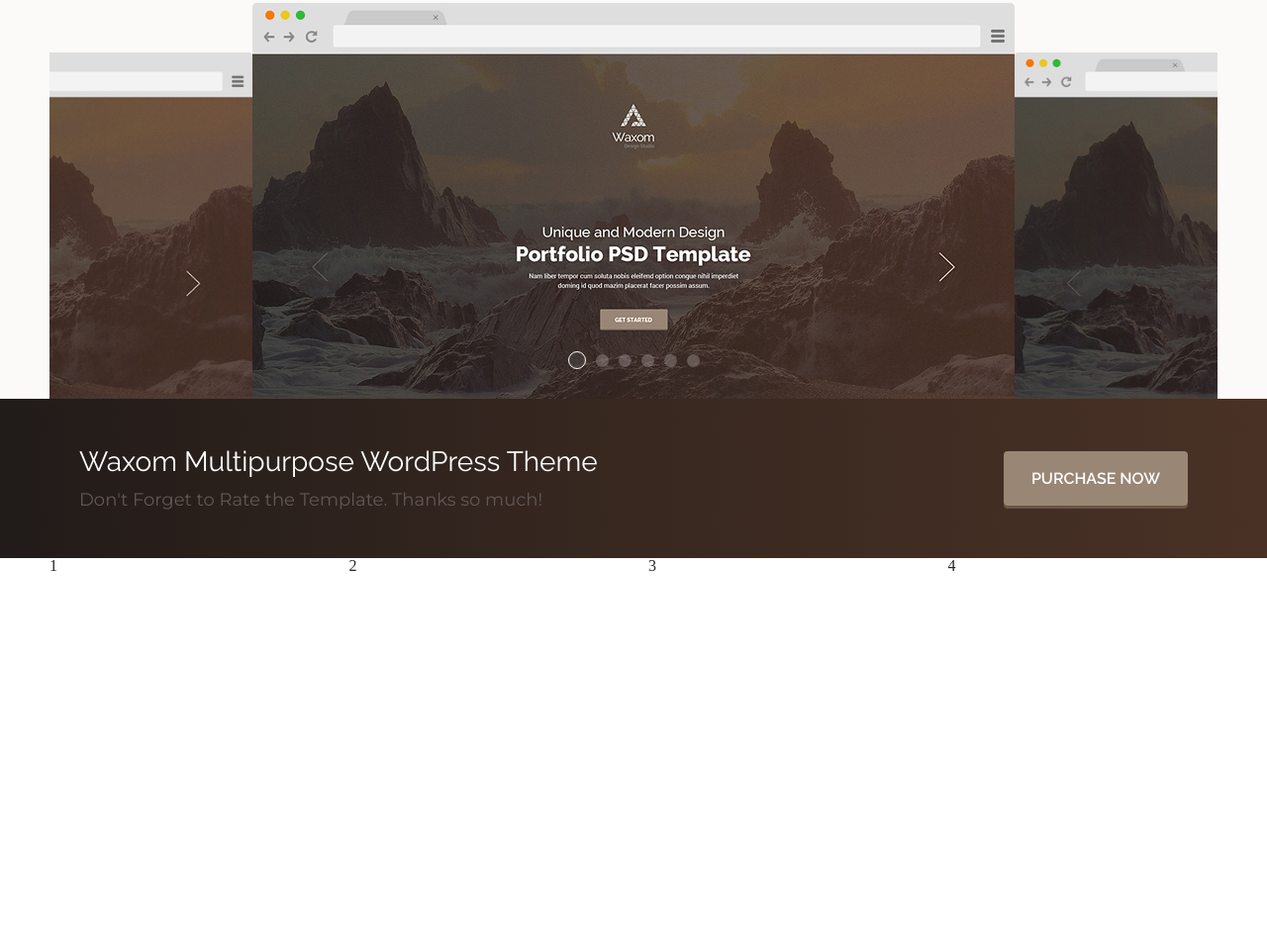
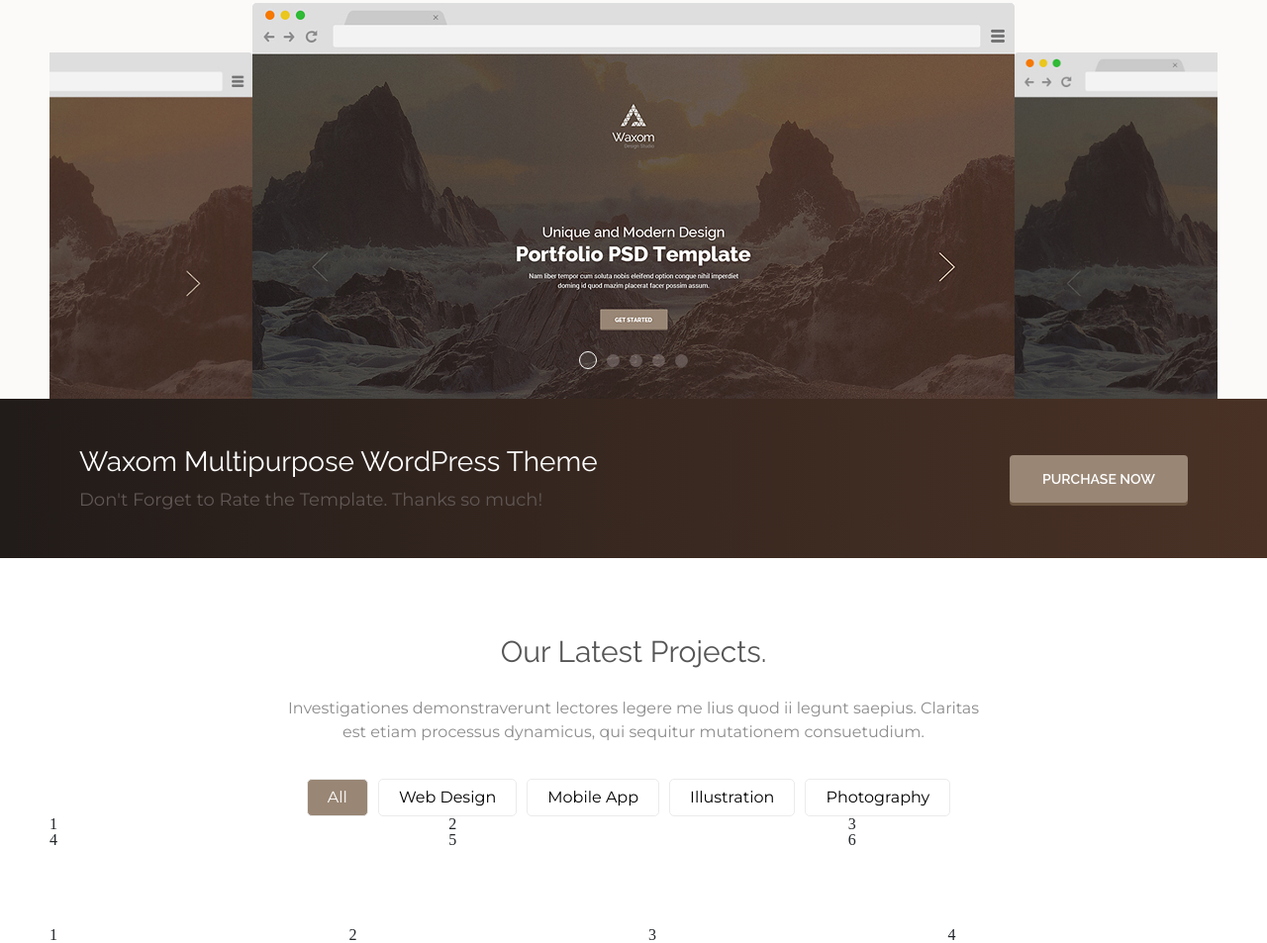
Before and after one commit to ilkovwork/portfolio, a plain HTML site: page project3/index.html in a window 1280 px wide. Shown: the part 1414-2367 px from the top of the page at 99% size. Before the commit the page ends 1994 px from the top, so only its background shows below. Drawn offline with nearby package versions, Linux system fonts and the light colour scheme.

Commit message:
add block project to project3

```diff
--- a/project3/index.html
+++ b/project3/index.html
@@ -83,7 +83,7 @@
             <p>Nam liber tempor cum soluta nobis eleifend option congue nihil imperdiet doming id quod mazim placerat
               facer possim assum.</p>
           </div>
-          <div class="slider__item-btn">
+          <div class="slider__item-btn d-flex justify-content-center">
             <a href="#">Get Started</a>
           </div>
         </div>
@@ -105,7 +105,7 @@
             <p>Nam liber tempor cum soluta nobis eleifend option congue nihil imperdiet doming id quod mazim placerat
               facer possim assum.</p>
           </div>
-          <div class="slider__item-btn">
+          <div class="slider__item-btn d-flex justify-content-center">
             <a href="#">Get Started</a>
           </div>
         </div>
@@ -127,7 +127,7 @@
             <p>Nam liber tempor cum soluta nobis eleifend option congue nihil imperdiet doming id quod mazim placerat
               facer possim assum.</p>
           </div>
-          <div class="slider__item-btn">
+          <div class="slider__item-btn d-flex justify-content-center">
             <a href="#">Get Started</a>
           </div>
         </div>
@@ -186,11 +186,14 @@
       <div class="wrapper">
         <section class="realization">
           <div class="row">
-          <div class="realization__title col-12"><p>Waxom is Realization of your Ideas.</p></div>
-          <div class="realization__subtitle col-12"><p> Investigationes demonstraverunt lectores legere me lius quod ii legunt
-            saepius. Claritas est etiam processus dynamicus, qui sequitur mutationem consuetudium.</p></div>
+            <div class="realization__title col-12">
+              <h2>Waxom is Realization of your Ideas.</h2>
+            </div>
+            <div class="realization__subtitle col-12">
+              <p> Investigationes demonstraverunt lectores legere me lius quod ii legunt
+                saepius. Claritas est etiam processus dynamicus, qui sequitur mutationem consuetudium.</p>
+            </div>
             <div class="slider-theme col-12">
-            <img src="images/slider_two_1.jpg" alt='img'>
               <img src="images/slider_two_1.jpg" alt='img'>
               <img src="images/slider_two_1.jpg" alt='img'>
               <img src="images/slider_two_1.jpg" alt='img'>
@@ -213,12 +216,48 @@
               <div class="text__subtitle">Don't Forget to Rate the Template. Thanks so much!</div>
 
             </div>
-        <div class="btn-now col-md-6"><a href="#">Purchase Now</a></div>
+            <div class="btn-now col-md-6 d-flex justify-content-end align-items-center"><a href="#">Purchase Now</a>
             </div>
           </div>
         </div>
       </div>
     </div>
+  </div>
+
+
+  <div class="container-content">
+    <div class="wrapper">
+      <section class="project">
+        <div class="row">
+          <div class="project__title col-12">
+            <h2>Our Latest Projects.</h2>
+          </div>
+          <div class="project__subtitle col-12">
+            <p> Investigationes demonstraverunt lectores legere me lius quod ii legunt saepius.
+              Claritas est etiam processus dynamicus, qui sequitur mutationem consuetudium.</p>
+          </div>
+          <div class="tabs col-12">
+            <ul>
+              <li class="active">All</li>
+              <li>Web Design</li>
+              <li>Mobile App</li>
+              <li>Illustration</li>
+              <li>Photography</li>
+            </ul>
+            <div class="row">
+              <div class="tabs__item col-md-4">1</div>
+              <div class="tabs__item col-md-4">2</div>
+              <div class="tabs__item col-md-4">3</div>
+              <div class="tabs__item col-md-4">4</div>
+              <div class="tabs__item col-md-4">5</div>
+              <div class="tabs__item col-md-4">6</div>
+            </div>
+          </div>
+        </div>
+      </section>
+    </div>
+  </div>
+
 
 
   <div class="container-content">
--- a/project3/scss/style.scss
+++ b/project3/scss/style.scss
@@ -3,6 +3,7 @@
 
 
 
+// main style
 
 .container-content{
     max-width: 1300px;
@@ -24,7 +25,64 @@
     background: linear-gradient(90deg, #211b19 0%, #382820 50%, #493125 100%);
 }
 
-header {
+
+// @mixin button
+
+@mixin btn{
+
+    a {
+        color: #ffffff;
+        text-transform: uppercase;
+        font-weight: 600;
+        background-color: #998675;
+        font-size: 14px;
+        font-family: Raleway;
+        padding: 17px 0;
+        display: block;
+        text-decoration: none;
+        border-radius: 4px;
+        transition: .3s;
+        box-shadow: 0 3px 0 #6b5541;
+        text-align: center;
+        width: 180px;
+    }
+
+    a:hover{
+        background-color: #998675a4;
+        text-decoration: none;
+    }
+}
+
+// @mixin title
+@mixin title{
+    font-family: Raleway;
+    font-size:30px;
+    line-height: 30px;
+    margin-bottom: 30px;
+    color: #555555;
+    text-align: center;
+}
+
+// @mixin subtitle
+@mixin subtitle{
+    font-family: Montserrat;
+    font-size:16px;
+    line-height: 24px;
+    margin-bottom: 15px;
+    color: #8c8c8c;
+    margin-bottom: 35px;
+    text-align: center;
+        p{
+            width: 700px;
+            margin: 0 auto;
+        }
+
+}
+
+
+
+
+.header {
     position: relative;
 
     .navbar {
@@ -185,26 +243,13 @@
                 }
 
             }
+            &-btn{
+                margin: 0 auto;
+                @include btn;
+            }
 
 
-            &-btn {
-                text-align: center;
-                width: 180px;
-                margin: 0 auto;
 
-                a {
-                    color: #ffffff;
-                    text-transform: uppercase;
-                    font-weight: 600;
-                    background-color: #998675;
-                    font-size: 14px;
-                    font-family: Raleway;
-                    padding: 17px 0;
-                    display: block;
-                    text-decoration: none;
-                    border-radius: 4px;
-                }
-            }
 
             img {
                 height: 100vh;
@@ -366,23 +411,10 @@
     padding-top: 85px;
 
     &__title{
-        font-family: Raleway;
-        font-size:30px;
-        line-height: 30px;
-        margin-bottom: 30px;
-        color: #555555;
+        @include title;
     }
     &__subtitle{
-        font-family: Montserrat;
-        font-size:16px;
-        line-height: 24px;
-        margin-bottom: 15px;
-        color: #8c8c8c;
-        margin-bottom: 35px;
-            p{
-                width: 700px;
-                margin: 0 auto;
-            }
+        @include subtitle;
 
     }
 
@@ -470,22 +502,38 @@
         }
     }
     .btn-now{
-        align-self: center;
-        text-align: end;
-        a{
-            font-family: Raleway;
-            color:white;
-            font-weight: 600;
-            text-transform: uppercase;
-            padding: 18px 28px;
-            background-color: #998675;
-            border-radius: 4px;
-            box-shadow: 0 3px 0 #6b5541;
-            transition: .3s;
-        }
-        a:hover{
-            background-color: #b99174;
-            text-decoration: none;
+        @include btn;
+    }
+}
+
+.project{
+    padding: 80px 0;
+    &__title{
+        @include title;
+    }
+    &__subtitle{
+        @include subtitle;
+    }
+    .tabs{
+        ul{
+            display: flex;
+            justify-content: center;
+            li{
+                padding: 10px 20px;
+                color: #000000;
+                font-family: Montserrat;
+                border: 1px solid #ebebeb;
+                border-radius: 5px;
+                margin-right: 10px;
+
+            }
+            .active{
+                background-color: #998675;
+                color: #ffffff;
+            }
+            &:last-child{
+                margin: 0;
+            }
         }
     }
 }
```
Also changed, not shown: project3/scss/style.css, 1 other file. Lines whose indentation alone changed are shown as unchanged.
